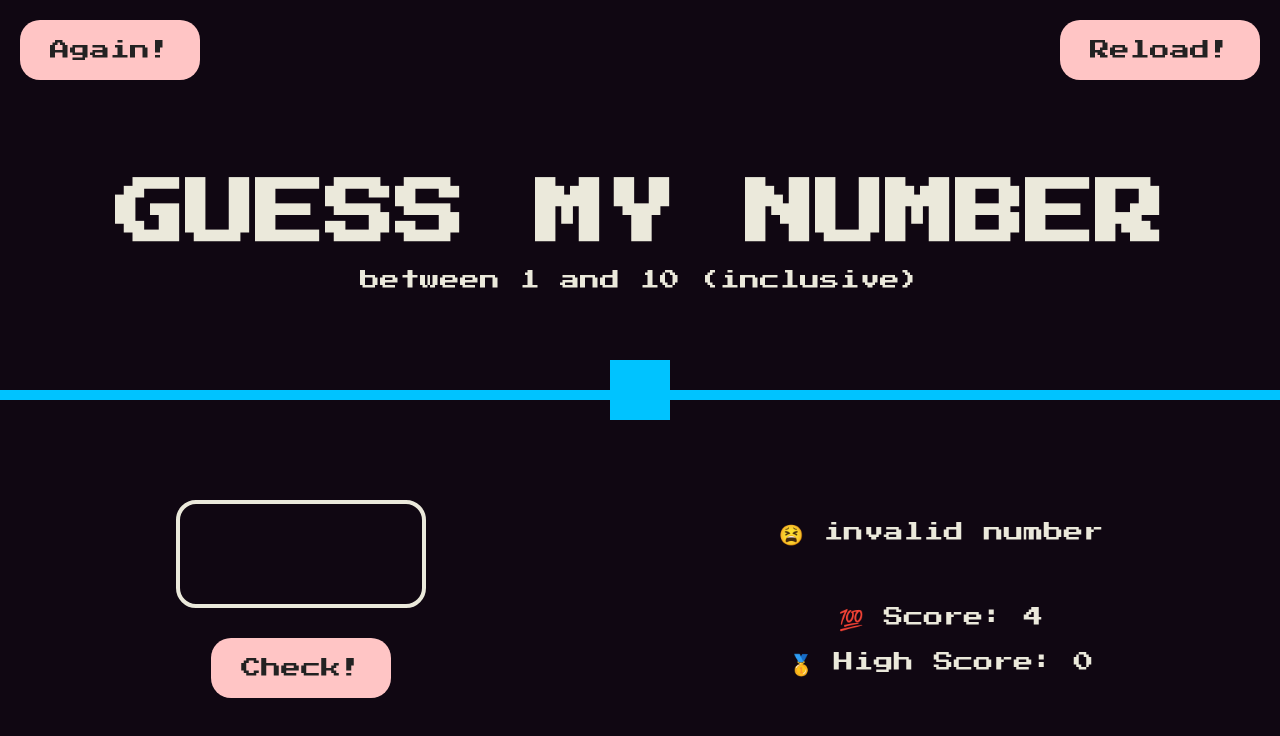
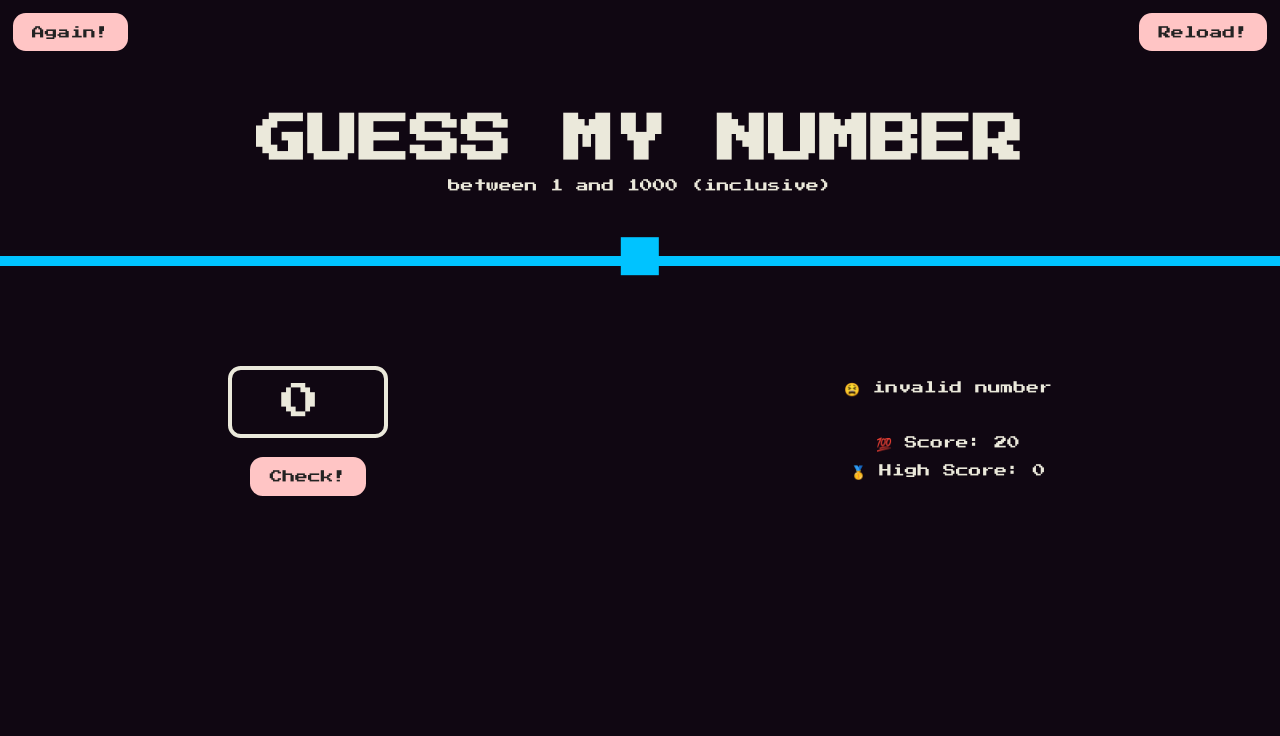
Before and after one commit to romeo-sarkar-2002/guess-my-number, a plain HTML site: page index.html in a window 1280 px wide. Both pictures are taken after a click on the button "Check!". Drawn offline with Linux system fonts and the light colour scheme.

Commit message:
minor fixes

```diff
--- a/script.js
+++ b/script.js
@@ -2,12 +2,12 @@
 const game =
 {
     min: 1,
-    max: 10,
+    max: 1000,
 
     initialize()
     {
         document.querySelector(".between").textContent = `between ${this.min} and ${this.max} (inclusive)`;
-        this.scoreMax = 2 * Math.trunc(Math.log(this.max - this.min + 1));
+        this.scoreMax = 2 * Math.ceil(Math.log2(this.max - this.min + 1));
         this.highScore = 0;
 
         this.domInitialize();
@@ -114,6 +114,12 @@ const game =
         new Audio("res/again.mp3").play();
     },
 
+    invalidNumber()
+    {
+        new Audio("res/invalid-number.mp3").play();
+        this.domUpdateMessageInvalidNumber();
+    },
+
     domConfigure()
     {
         this.domUpdateScore();
@@ -123,6 +129,7 @@ const game =
 
         this.domSectionLeft.classList.remove("hidden");
         document.querySelector(".number").textContent = "";
+        document.querySelector(".guess").value = "0";
         this.domDisplayMessage.classList.remove("message-game-over");
 
     },
@@ -135,11 +142,7 @@ const game =
 
     domUpdateMessage(number)
     {
-        if(number < this.min || number > this.max)
-        {
-            this.domUpdateMessageInvalidNumber();
-            return;
-        }
+
 
         if(number > this.secretNumber)
         {
@@ -184,7 +187,13 @@ const game =
             return;
         }
 
-        this.check(Number(input));
+        let number = Number(input);
+        if(number < this.min || number > this.max)
+        {
+            this.invalidNumber();
+            return;
+        }
+        this.check(number);
     },
 
     domInputGuessEventOnKeyPress(event)
--- a/style.css
+++ b/style.css
@@ -10,7 +10,7 @@
 }
 html
 {
-    font-size: 62.5%;
+    font-size: 40%;
     box-sizing: border-box;
 }
 
@@ -116,7 +116,7 @@ main
 h1
 {
     margin-top: 10rem;
-    font-size: 7rem;
+    font-size: 8rem;
     text-align: center;
     text-transform: uppercase;
     /* position: absolute; */
```
Also changed, not shown: object.js (deleted, +0 -9 lines), 1 other file.
